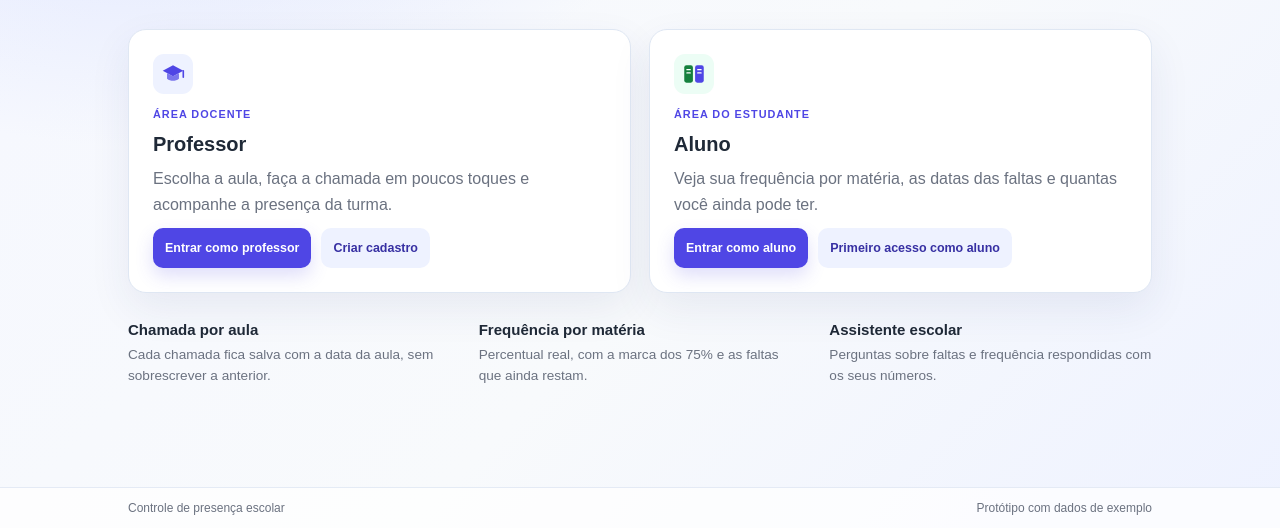
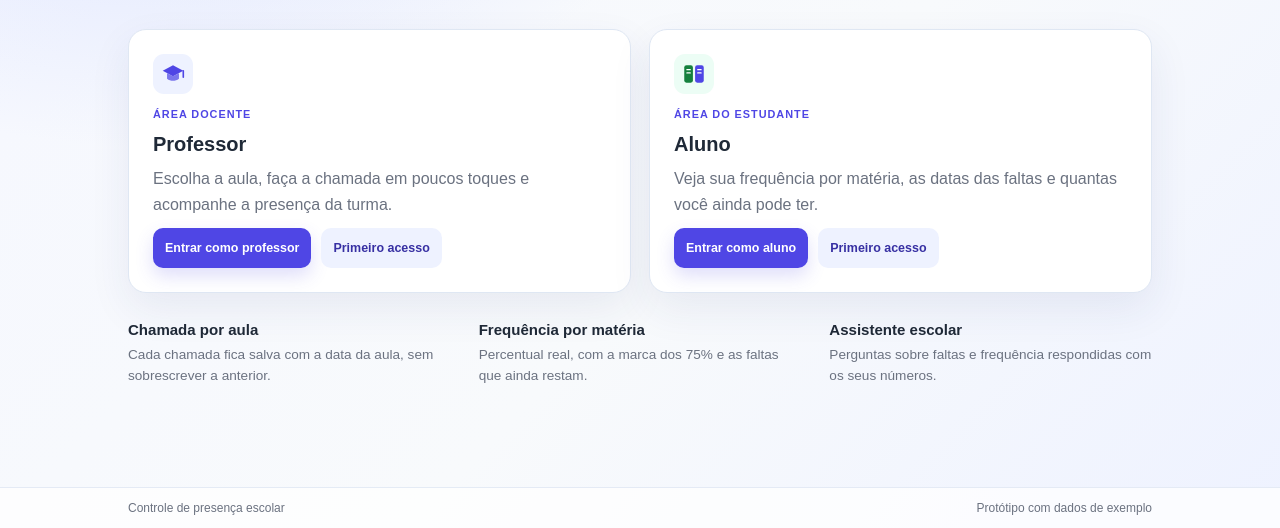
Before and after one commit to anthonyrocha910-oss/ProjetoSava, a website: page index.html in a window 1280 px wide. Shown: the part 272-800 px from the top of the page. Drawn offline with Linux system fonts and the light colour scheme.

```diff
--- a/index.html
+++ b/index.html
@@ -49,7 +49,7 @@
             <p>Escolha a aula, faça a chamada em poucos toques e acompanhe a presença da turma.</p>
             <div class="card-actions">
               <button id="teacherAccessBtn" class="primary-button">Entrar como professor</button>
-              <button id="teacherRegisterHomeBtn" class="soft-button">Criar cadastro</button>
+              <button id="teacherRegisterHomeBtn" class="soft-button">Primeiro acesso</button>
             </div>
           </article>
 
@@ -66,7 +66,7 @@
             <p>Veja sua frequência por matéria, as datas das faltas e quantas você ainda pode ter.</p>
             <div class="card-actions">
               <button id="studentAccessBtn" class="primary-button">Entrar como aluno</button>
-              <button id="studentRegisterHomeBtn" class="soft-button">Primeiro acesso como aluno</button>
+              <button id="studentRegisterHomeBtn" class="soft-button">Primeiro acesso</button>
             </div>
           </article>
         </div>
```
